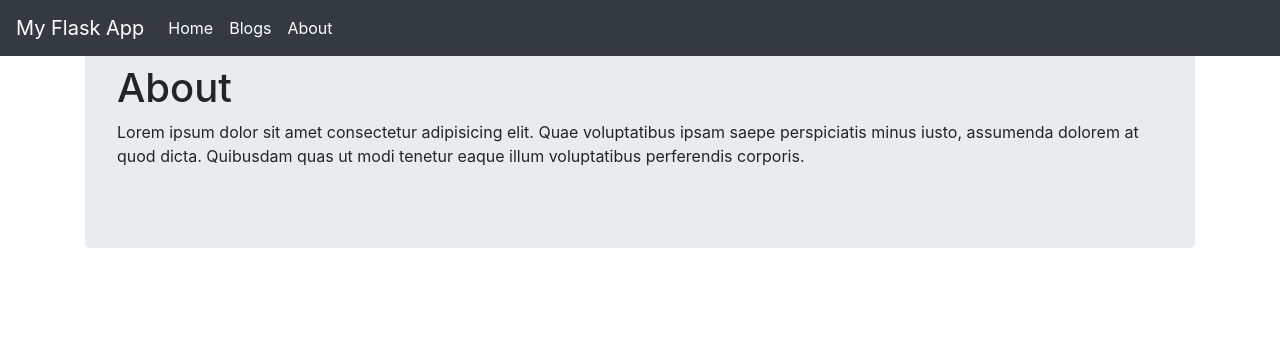
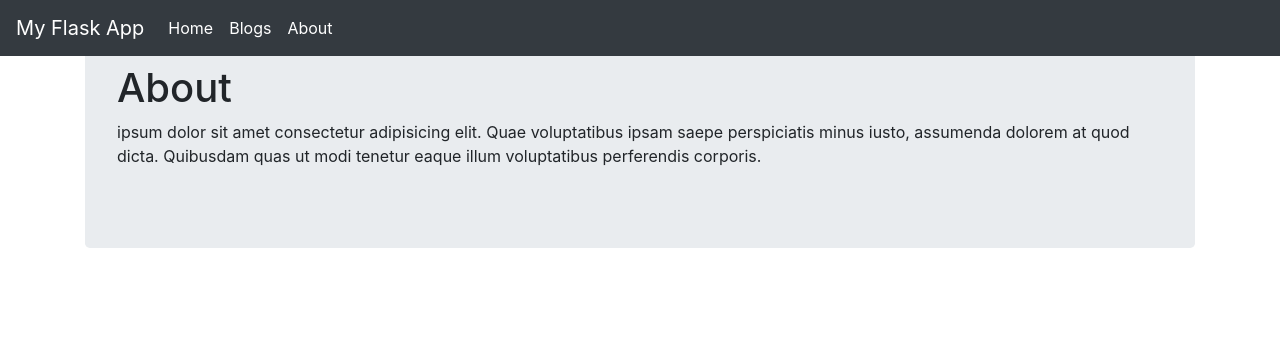
Before and after one commit to Anshit01/Flask, a Flask app: page /about in a window 1280 px wide. Shown: the top 356 px of the page. Run offline with Flask 2, Linux system fonts and the light colour scheme; some libraries are stand-ins or nearby versions.

```diff
--- a/templates/about.html
+++ b/templates/about.html
@@ -2,5 +2,5 @@
 {% block body %}
 <h1>About</h1>
 {{var}}
-<p>Lorem ipsum dolor sit amet consectetur adipisicing elit. Quae voluptatibus ipsam saepe perspiciatis minus iusto, assumenda dolorem at quod dicta. Quibusdam quas ut modi tenetur eaque illum voluptatibus perferendis corporis.</p>
+<p>ipsum dolor sit amet consectetur adipisicing elit. Quae voluptatibus ipsam saepe perspiciatis minus iusto, assumenda dolorem at quod dicta. Quibusdam quas ut modi tenetur eaque illum voluptatibus perferendis corporis.</p>
 {% endblock %}
--- a/templates/includes/_navbar.html
+++ b/templates/includes/_navbar.html
@@ -15,7 +15,7 @@
         <li class="nav-item active">
           <a class="nav-link" href="/about">About</a>
         </li>
-        <!--   <li class="nav-item dropdown">
+        <!--     <li class="nav-item dropdown">
           <a class="nav-link dropdown-toggle" href="#" id="dropdown01" data-toggle="dropdown" aria-haspopup="true" aria-expanded="false">Dropdown</a>
           <div class="dropdown-menu" aria-labelledby="dropdown01">
             <a class="dropdown-item" href="#">Action</a>
```
Also changed, not shown: 1 other file.
